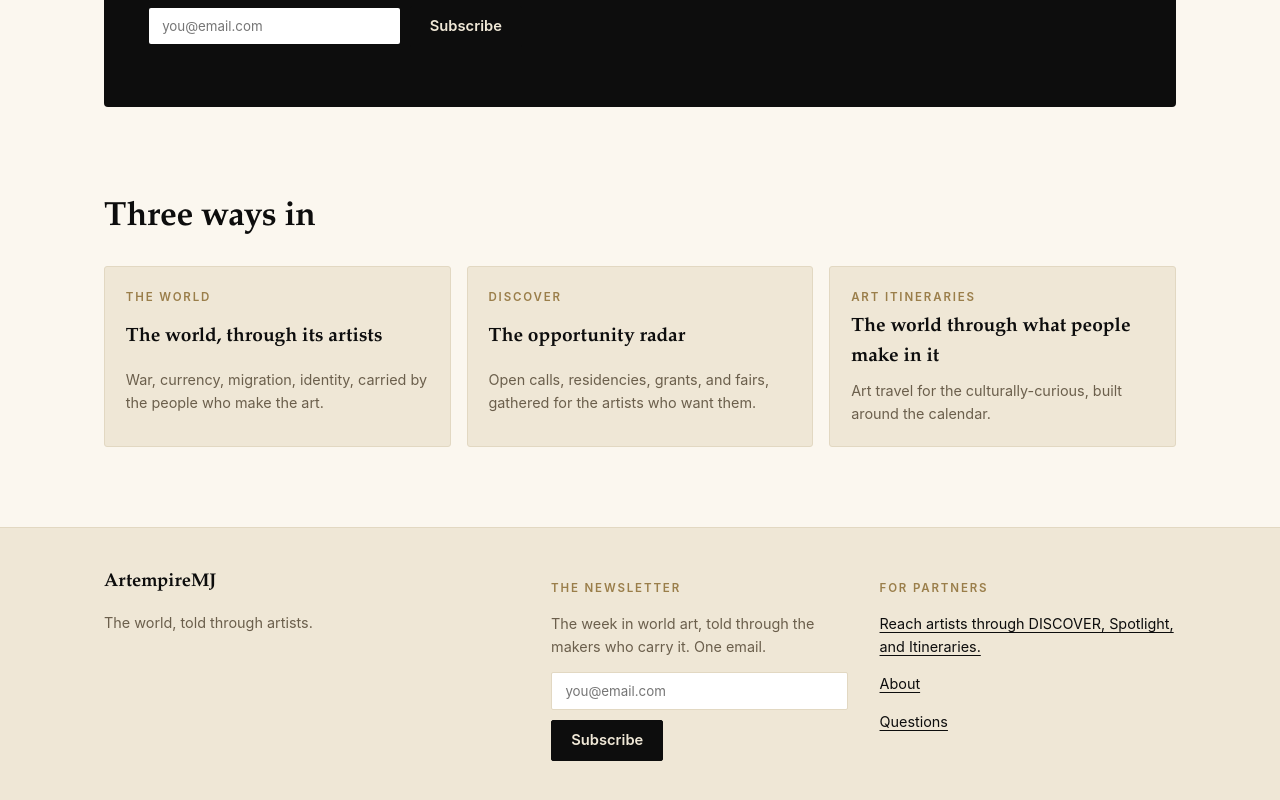
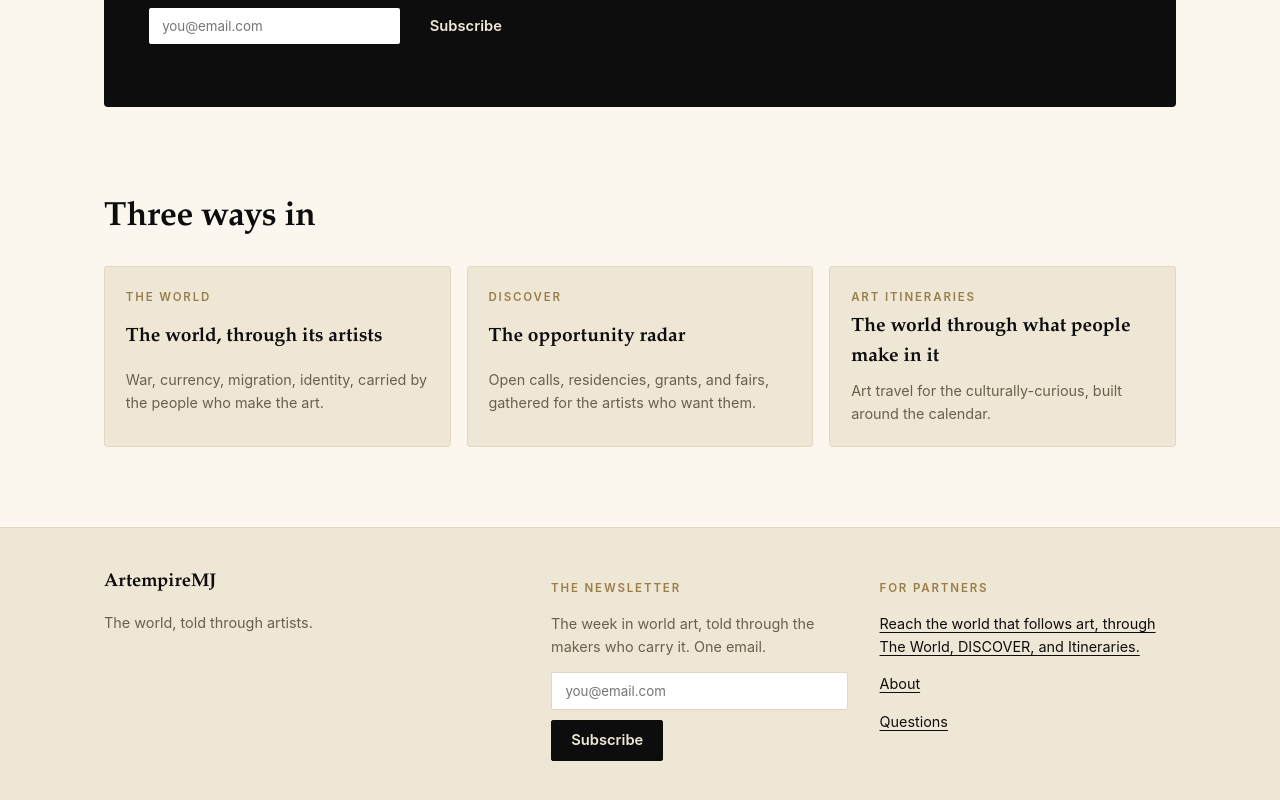
Before and after one commit to sirromnavaj/artempiremj-ai-platform, an Astro site in the folder site/: page / in a window 1280 px wide. Shown: the part 9038-9838 px from the top of the page. Built offline with nearby package versions, Linux system fonts and the light colour scheme; Astro itself is replaced by a stand-in of ours.

Commit message:
Perf: optimize images (23.6MB -> 1.7MB, 93% smaller) + webp; tidy footer
- Resized all 7 images to 1600px max, mozjpeg q78, generated webp variants. Hero drops from
  3MB to 305KB. Market-ready load speed.
- Footer partner line aligned to the world-first channels (The World, DISCOVER, Itineraries).

```diff
--- a/site/src/layouts/Base.astro
+++ b/site/src/layouts/Base.astro
@@ -95,7 +95,7 @@ const nav = [
         </div>
         <div>
           <p class="eyebrow">For partners</p>
-          <p class="muted"><a href="/sponsor">Reach artists through DISCOVER, Spotlight, and Itineraries.</a></p>
+          <p class="muted"><a href="/sponsor">Reach the world that follows art, through The World, DISCOVER, and Itineraries.</a></p>
           <p class="muted"><a href="/about">About</a></p>
           <p class="muted"><a href="/faq">Questions</a></p>
         </div>
```
Also changed, not shown: site/public/images/ictaf_first_floor_harare.webp (added), site/public/images/ictaf_reservoir.webp (added), site/public/images/ictaf_southern_guild.webp (added), site/public/images/khethiwe_fnb_artjoburg_aerial.webp (added), site/public/images/khethiwe_sibande_sophie_at_joburg.webp (added), site/public/images/khethiwe_tshabalala_bkhz_at_joburg.webp (added), site/public/images/khethiwe_wunika_mukan_lagos_at_joburg.webp (added), 7 other files.
